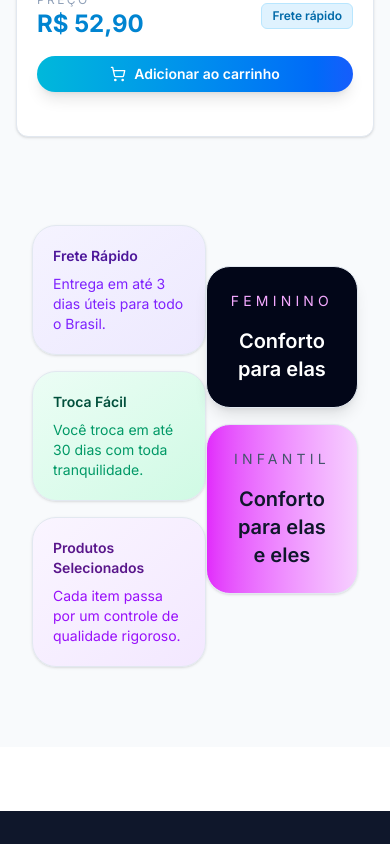
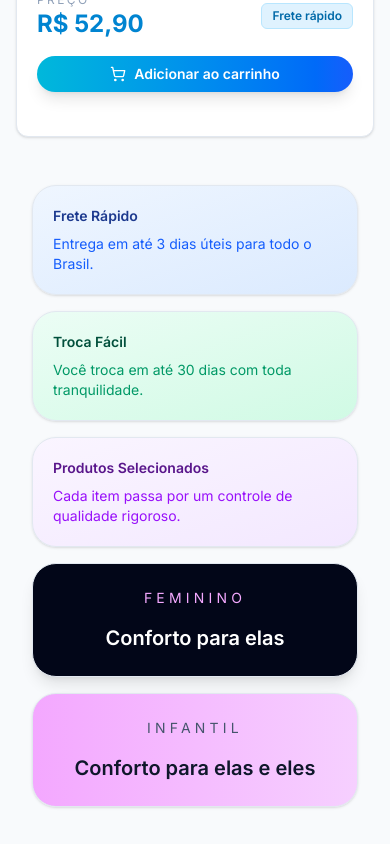
Before and after one commit to 7Zac/ecommerce-sandalias, a Next.js app: page /licenciados in a window 390 px wide. Shown: the part 3340-4184 px from the top of the page. Built offline with nearby package versions, Linux system fonts and the light colour scheme.

Commit message:
style: responsived component infocards in licenciados page

```diff
--- a/src/app/licenciados/page.tsx
+++ b/src/app/licenciados/page.tsx
@@ -5,6 +5,7 @@ import { getProductsByCategory } from "@/lib/products"
 import { useSortProducts } from "@/hooks/useSortProducts"
 import Link from "next/link"
 import { useMemo } from "react"
+import InfoCards from "@/components/info-cards"
 
 export default function LicenciadosPage() {
   const products = useMemo(() => getProductsByCategory("licenciados"), [])
@@ -57,23 +58,11 @@ export default function LicenciadosPage() {
           ))}
         </div>
 
-        <div className="flex justify-around items-center p-4 w-full h-full mt-10">
-          <div className="mt-8 flex flex-col gap-4">
-            <div className="rounded-3xl border border-slate-200 bg-gradient-to-br from-violet-50 to-violet-100 p-5 shadow-sm transition-all duration-300 hover:shadow-lg hover:from-violet-100 hover:to-violet-200 hover:-translate-y-1">
-              <p className="text-sm font-semibold text-violet-900">Frete Rápido</p>
-              <p className="mt-2 text-sm text-violet-600">Entrega em até 3 dias úteis para todo o Brasil.</p>
-            </div>
-            <div className="rounded-3xl border border-slate-200 bg-gradient-to-br from-emerald-50 to-emerald-100 p-5 shadow-sm transition-all duration-300 hover:shadow-lg hover:from-emerald-100 hover:to-emerald-200 hover:-translate-y-1">
-              <p className="text-sm font-semibold text-emerald-900">Troca Fácil</p>
-              <p className="mt-2 text-sm text-emerald-600">Você troca em até 30 dias com toda tranquilidade.</p>
-            </div>
-            <div className="rounded-3xl border border-slate-200 bg-gradient-to-br from-purple-50 to-purple-100 p-5 shadow-sm transition-all duration-300 hover:shadow-lg hover:from-purple-100 hover:to-purple-200 hover:-translate-y-1">
-              <p className="text-sm font-semibold text-purple-900">Produtos Selecionados</p>
-              <p className="mt-2 text-sm text-purple-600">Cada item passa por um controle de qualidade rigoroso.</p>
-            </div>
-          </div>
+        <div className="flex max-sm:flex-col justify-around items-center p-4 w-full h-full gap-4">
 
-          <div className="flex flex-col gap-4">
+          <InfoCards />
+
+          <div className="flex max-sm:w-full flex-col gap-4">
             <Link
               href="/mulher"
               className="rounded-3xl border border-slate-200 bg-slate-950 px-6 py-6 text-center text-white shadow-lg transition duration-200 hover:-translate-y-1 hover:bg-slate-900"
@@ -83,7 +72,7 @@ export default function LicenciadosPage() {
             </Link>
             <Link
               href="/kids"
-              className="rounded-3xl border border-slate-200 bg-gradient-to-r from-fuchsia-500 to-fuchsia-200 px-6 py-6 text-center shadow-sm transition duration-200 ease-linear hover:-translate-y-1 hover:to-fuchsia-500 hover:shadow-lg"
+              className="rounded-3xl border border-slate-200 bg-gradient-to-r from-fuchsia-300 to-fuchsia-200 px-6 py-6 text-center shadow-sm transition duration-200 ease-linear hover:-translate-y-1 hover:to-fuchsia-500 hover:shadow-lg"
             >
               <p className="text-sm uppercase tracking-[0.3em] text-slate-600">Infantil</p>
               <p className="mt-4 text-xl font-semibold text-slate-900">Conforto para elas e eles</p>
```
